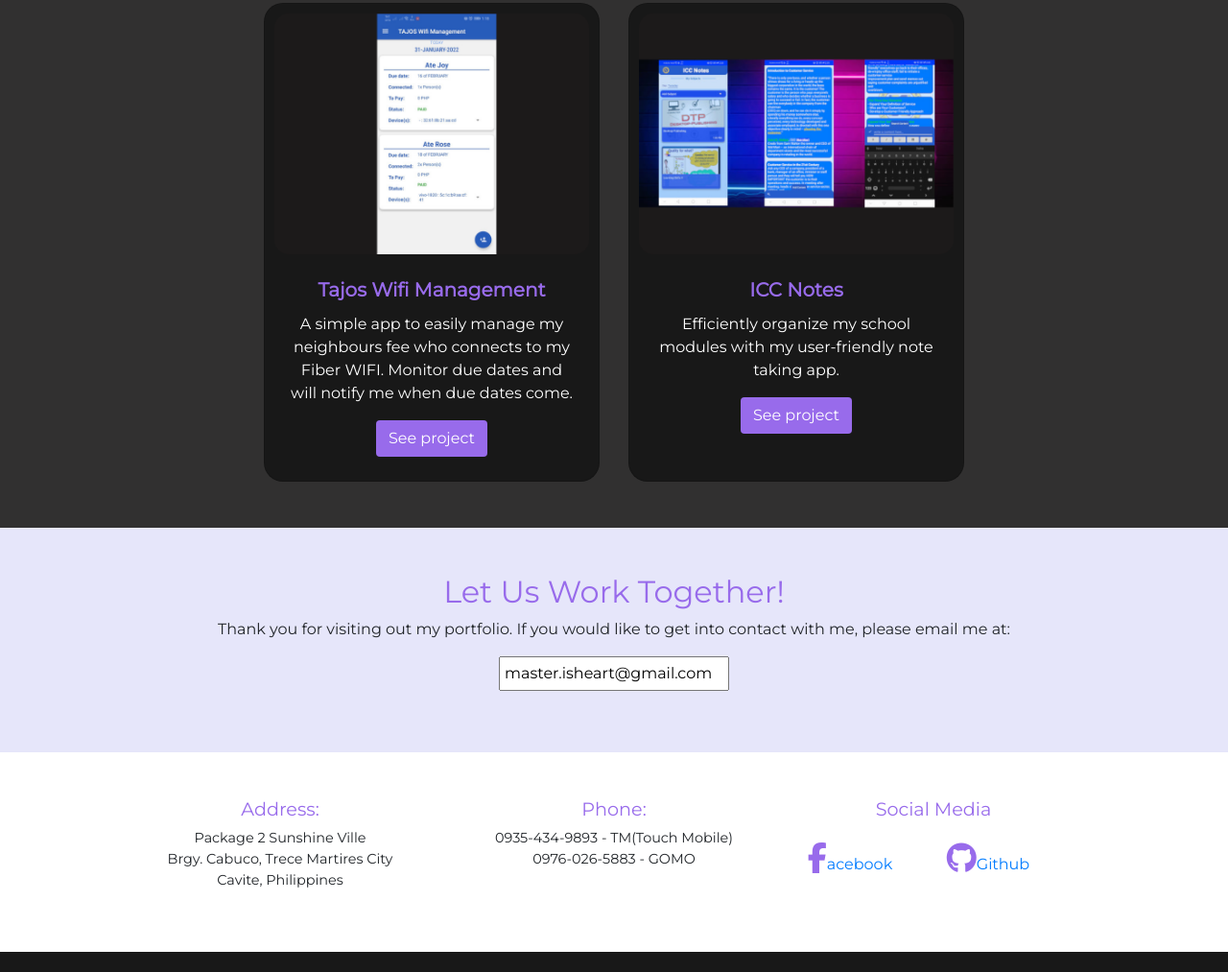
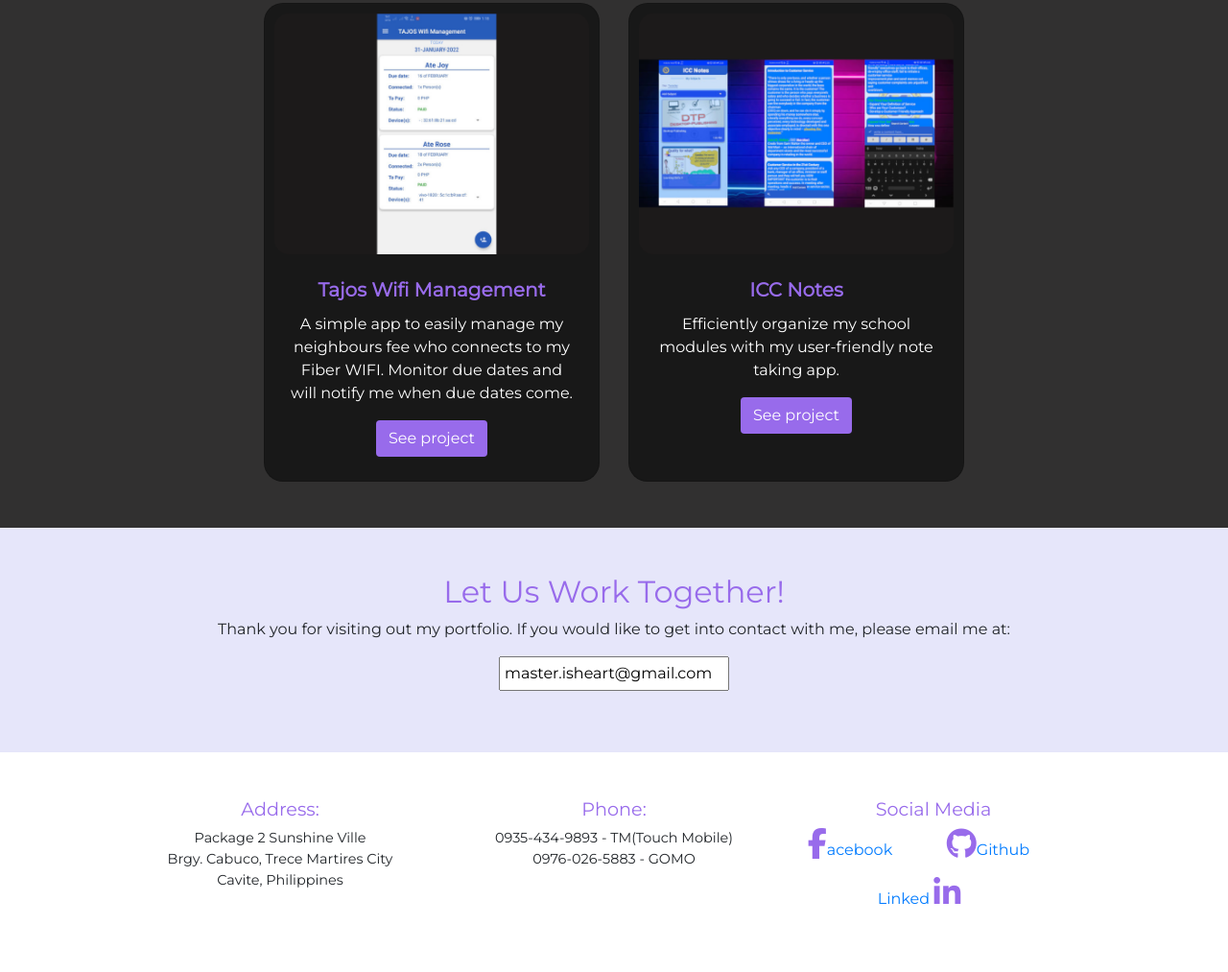
Before and after one commit to DareAngeL/My-Portfolio, a website built with webpack: page index.html in a window 1280 px wide. Shown: the part 4262-5275 px from the top of the page at 96% size. Before the commit the page ends 5254 px from the top, so only its background shows below. Built offline with nearby package versions, Linux system fonts and the light colour scheme.

Commit message:
Add linkedin socmed link

```diff
--- a/index.css
+++ b/index.css
@@ -359,7 +359,7 @@ footer address {
 }
 
 /*facebook & github icons*/
-footer a .fa-facebook, a .fa-github {
+footer a .fa-facebook, a .fa-github, a .fa-linkedin {
 	font-size: 2rem;
 }
 
--- a/index.html
+++ b/index.html
@@ -332,12 +332,15 @@
 
 		                <div class="socmed col-md-4 row">
 		                	<h4 class="text-center col-12">Social Media</h4>
-			                <div class="social text-center row col-12">
+			                <div class="social text-center row d-flex justify-content-center col-12">
 			                    <a class="col-md-12 col-lg-6" target="_blank" href="https://www.facebook.com/renzieljhen.belictajos/">
 			                    	<p><i class="fa fa-facebook"></i>acebook</p>
 			                    </a>
 			                    <a class="col-md-12 col-lg-6" target="_blank" href="https://github.com/DareAngeL">
 			                    	<p><i class="fa fa-github"></i>Github</p>
+			                    </a>
+								<a class="col-md-12 col-lg-6" target="_blank" href="https://linkedin.com/in/rene-tajos-jr">
+			                    	<p>Linked <i class="fa fa-linkedin"></i></p>
 			                    </a>
 			                </div>
 		                </div>
```
